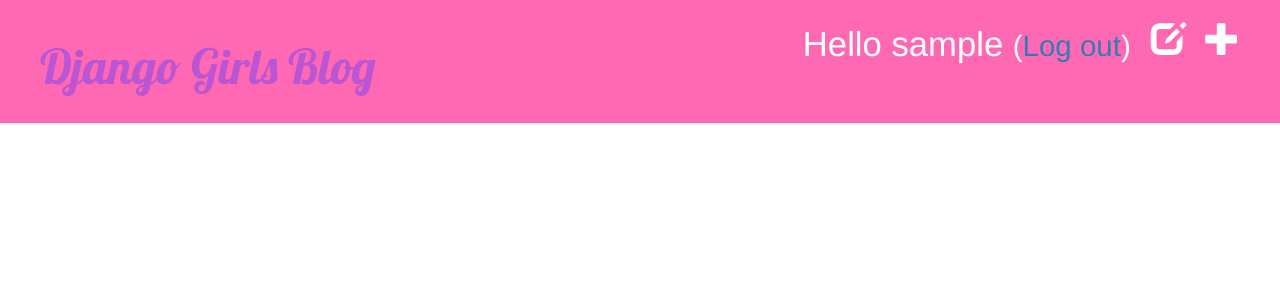
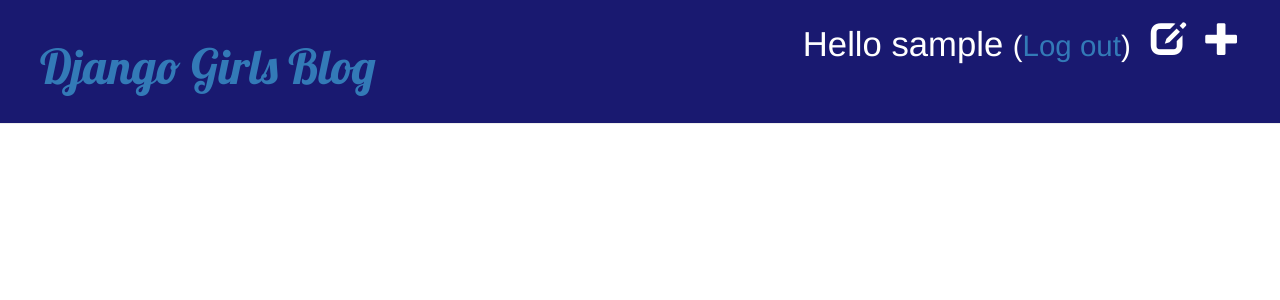
Before and after one commit to Ruta1/my-first-blog, a Django app: a page that uses blog/templates/blog/base.html in a window 1280 px wide. Shown: the top 300 px of the page. Run offline with Django 3.2, Linux system fonts and the light colour scheme; the visitor is signed in with stand-in values (Sample User, id 1); data that the repository does not hold is empty; some libraries are stand-ins or nearby versions.

Commit message:
Changed page header to Midnight Blue.

```diff
--- a/blog/static/css/blog.css
+++ b/blog/static/css/blog.css
@@ -1,11 +1,11 @@
 .page-header {
-    background-color: HotPink;
+    background-color: MidnightBlue;
     margin-top: 0;
     padding: 20px 20px 20px 40px;
 }
 
 .page-header h1, .page-header h1 a, .page-header h1 a:visited, .page-header h1 a:active {
-    color: MediumOrchid;
+    color: MediumOrchi;
     font-size: 36pt;
     text-decoration: none;
 }
```
